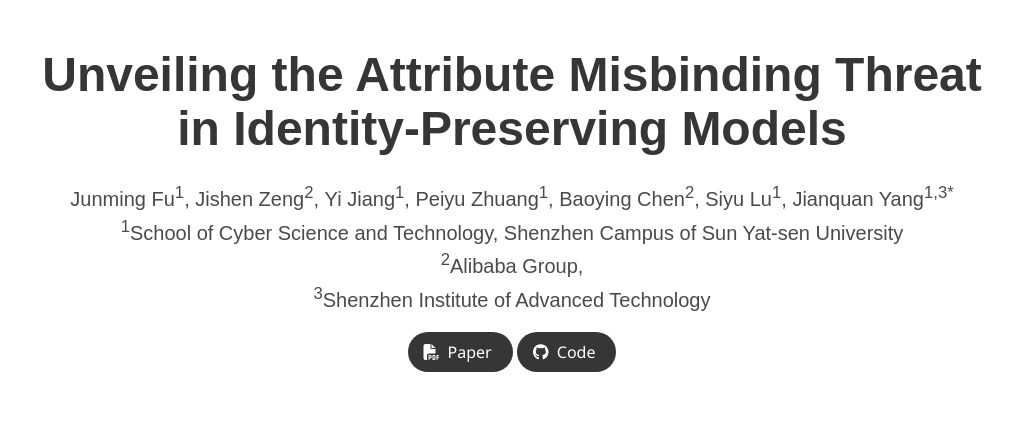
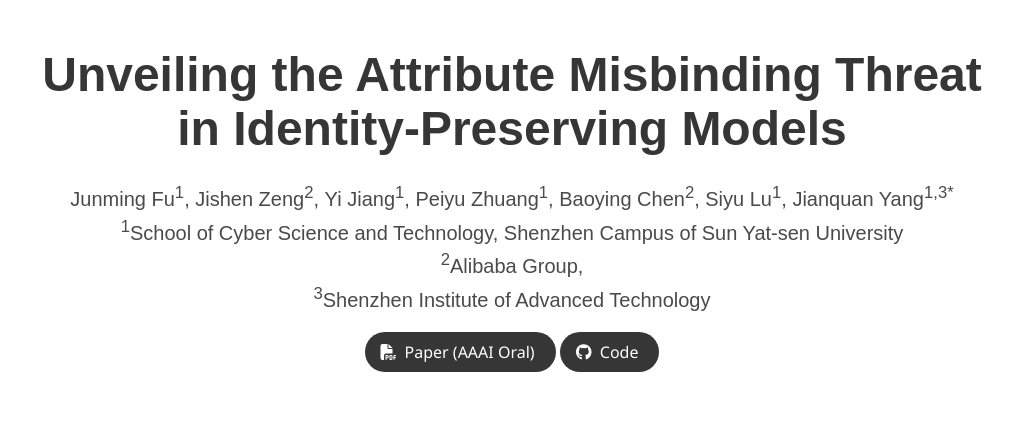
Before and after one commit to junmingF/AMApage, a plain HTML site: page index.html in a window 1280 px wide. Shown: the top 434 px of the page, without its empty margins (128-1141 px from the left). Drawn offline with nearby package versions, Linux system fonts and the light colour scheme; some icons are missing; a web font is replaced by a local one.

Commit message:
Update index.html

```diff
--- a/index.html
+++ b/index.html
@@ -89,7 +89,7 @@
                   <span class="icon">
                       <i class="fas fa-file-pdf"></i>
                   </span>
-                  <span>Paper</span>
+                  <span>Paper (AAAI Oral)</span>
                 </a>
 
               <!-- Code Link. -->
```
